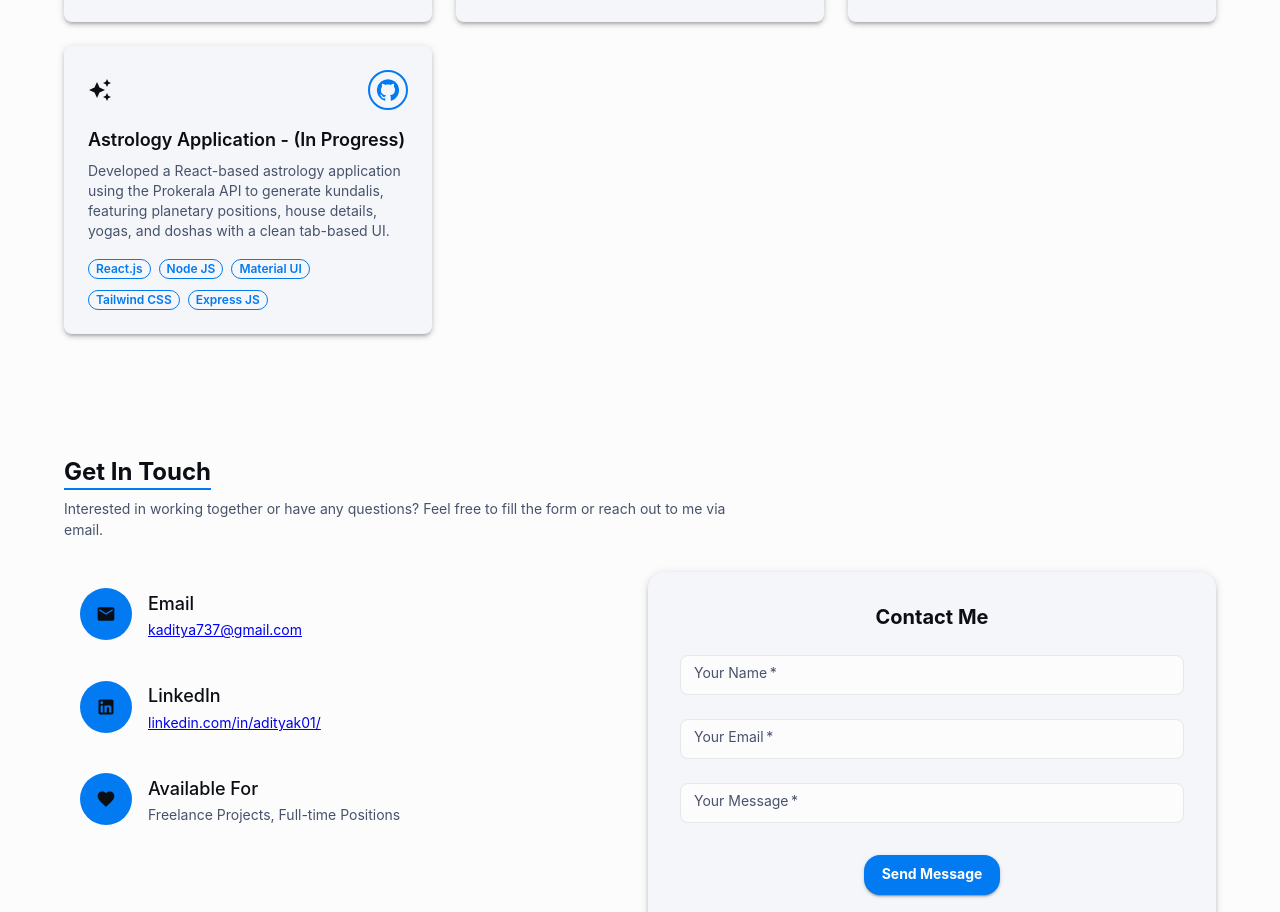
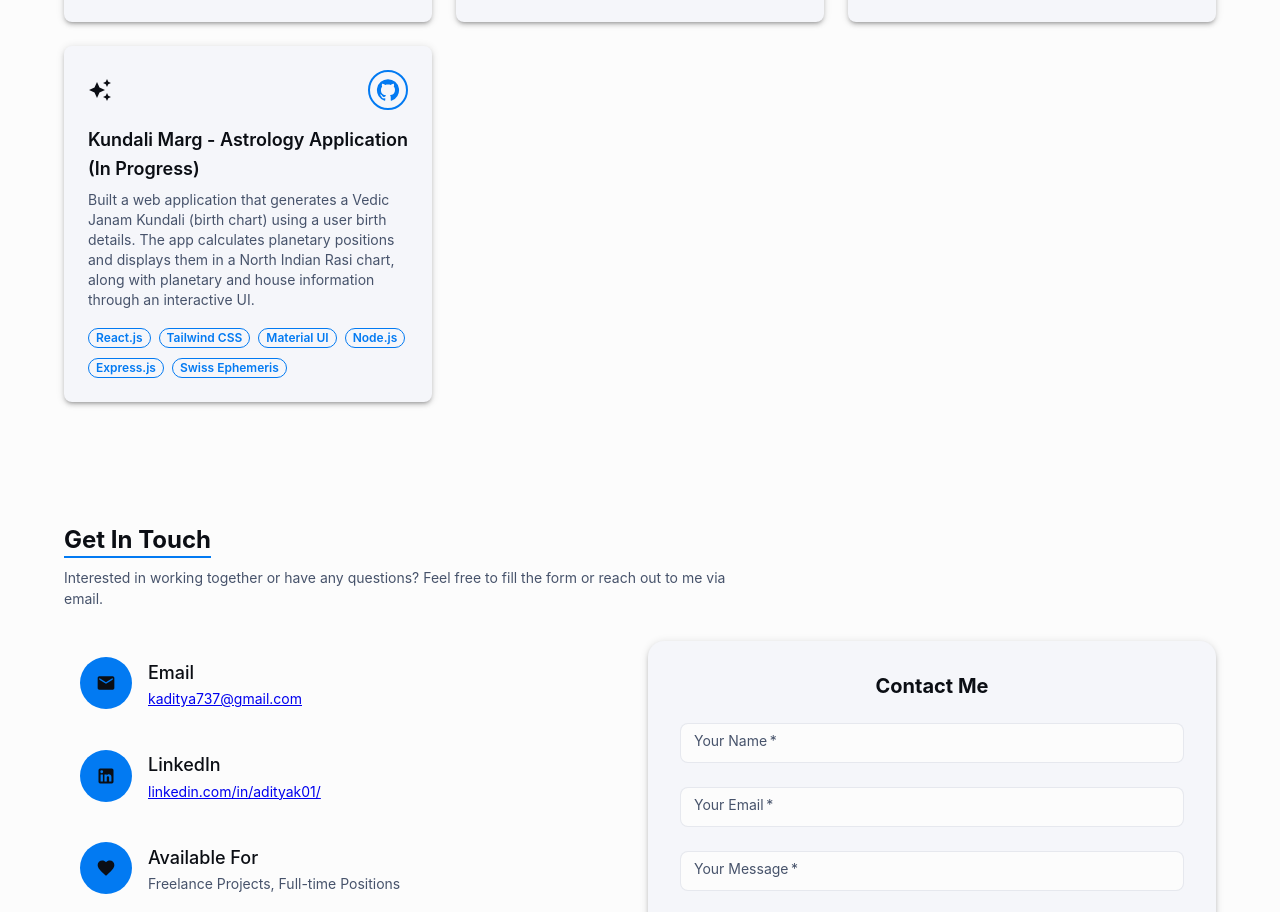
Before and after one commit to adityakaushik01/React-Portfolio, a React (Vite) app: page / in a window 1280 px wide. Shown: the part 2366-3278 px from the top of the page. Built offline with nearby package versions, Linux system fonts and the light colour scheme.

Commit message:
Kundali Marg Data Updated

```diff
--- a/src/components/Projects.jsx
+++ b/src/components/Projects.jsx
@@ -34,10 +34,10 @@ const projects = [
   },
   {
     icon: <AstroIcon />,
-    title: 'Astrology Application - (In Progress)',
+    title: 'Kundali Marg - Astrology Application (In Progress)',
     description:
-      'Developed a React-based astrology application using the Prokerala API to generate kundalis, featuring planetary positions, house details, yogas, and doshas with a clean tab-based UI.',
-    technologies: ['React.js', 'Node JS', 'Material UI', 'Tailwind CSS', "Express JS"],
+      'Built a web application that generates a Vedic Janam Kundali (birth chart) using a user birth details. The app calculates planetary positions and displays them in a North Indian Rasi chart, along with planetary and house information through an interactive UI.',
+    technologies: ['React.js', 'Tailwind CSS', 'Material UI', 'Node.js', 'Express.js', 'Swiss Ephemeris'],
     githubLink: 'https://github.com/adityakaushik01/Kundali-Marg'
   }
 ];
```
